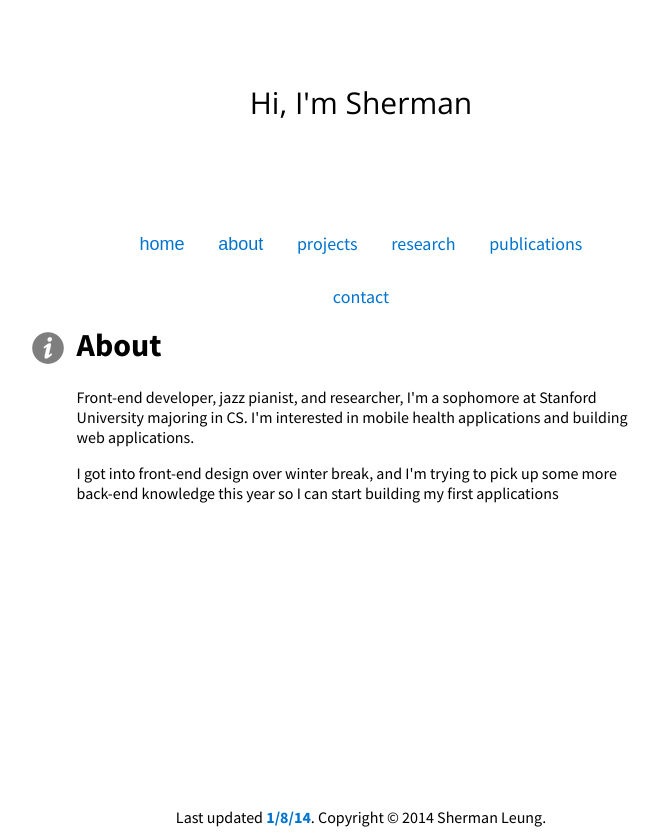
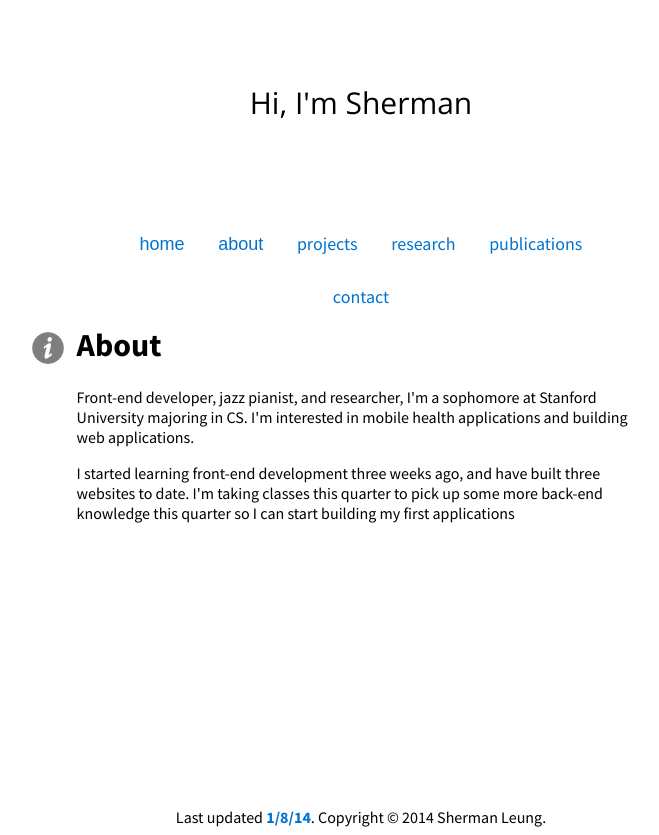
Before and after one commit to skleung/second-personal-website, a website: page index.html in a window 1280 px wide. Shown: the part 804-1639 px from the top of the page, without its empty margins (279-938 px from the left). Drawn offline with nearby package versions, Linux system fonts and the light colour scheme; files whose address does not match are found by name.

Commit message:
changed about description

```diff
--- a/index.html
+++ b/index.html
@@ -59,7 +59,7 @@
 					</ul>
 					</div> -->
 					<p>Front-end developer, jazz pianist, and researcher, I'm a sophomore at Stanford University majoring in CS. I'm interested in mobile health applications and building web applications. </p>
-					<p>I got into front-end design over winter break, and I'm trying to pick up some more back-end knowledge this year so I can start building my first applications</p>
+					<p>I started learning front-end development three weeks ago, and have built three websites to date. I'm taking classes this quarter to pick up some more back-end knowledge this quarter so I can start building my first applications</p>
 				</div>
 				<div class = "projects-text">
 					<img src = "images/projects.png" class = "section-icon">
```
